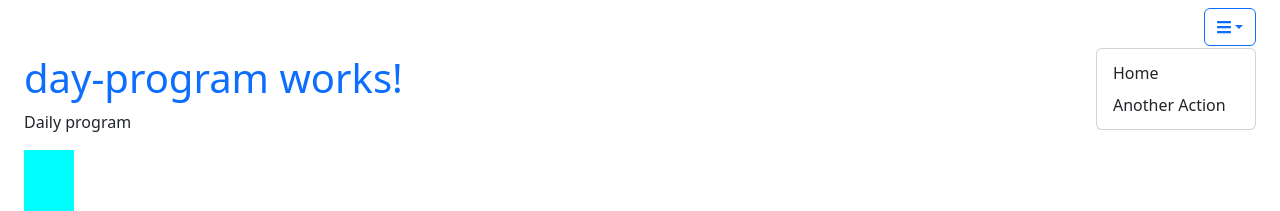
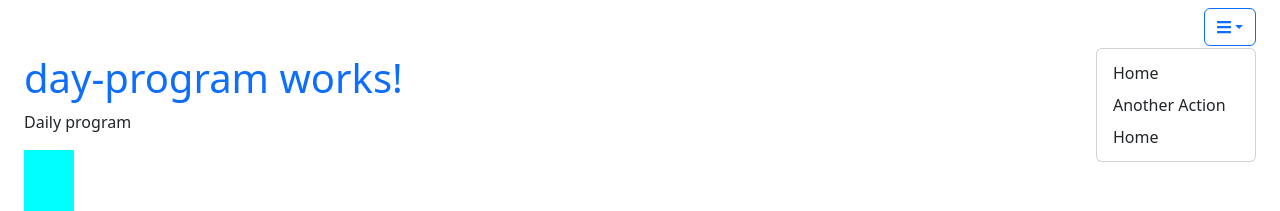
Before and after one commit to FeliciaPompei/wedding-website, an Angular app: page / in a window 1280 px wide. Both pictures are taken after a click on the button 1229 px from the left and 27 px from the top of the page. Shown: the top 211 px of the page. Built offline with nearby package versions, Linux system fonts and the light colour scheme.

Commit message:
testing netlify

```diff
--- a/src/app/app.component.html
+++ b/src/app/app.component.html
@@ -10,6 +10,7 @@
           <nav ngbDropdownMenu>
             <a href="#day-program" ngbDropdownItem>Home</a>
             <a href="#location-maps" ngbDropdownItem>Another Action</a>
+            <a href="#" ngbDropdownItem>Home</a>
           </nav>
         </div>
       </div>
```
